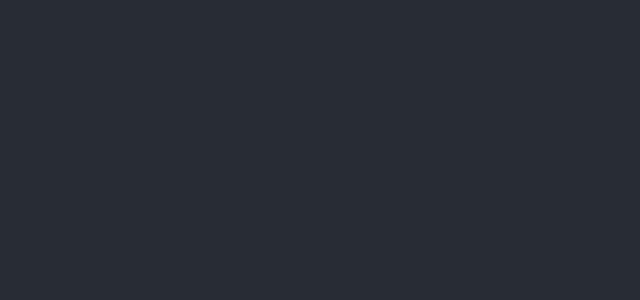
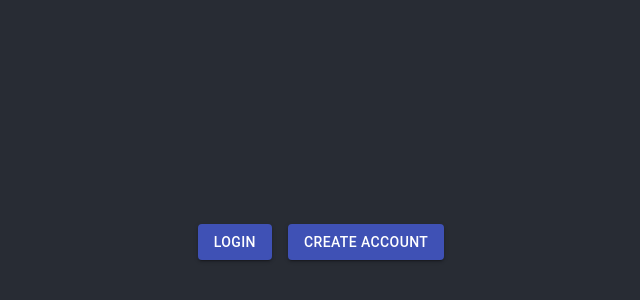
Before and after one commit to Scout2012/Music-Recommender, a React (Create React App) app in the folder music-frontend/: page / in a window 1280 px wide. Shown: the part 158-458 px from the top of the page, without its empty margins (319-959 px from the left). Built offline with nearby package versions, Linux system fonts and the light colour scheme.

Commit message:
created login and create account button

```diff
--- a/music-frontend/src/App.js
+++ b/music-frontend/src/App.js
@@ -1,10 +1,32 @@
 import './App.css';
+import Button from '@material-ui/core/Button';
+import Grid from '@material-ui/core/Grid';
 
 function App() {
   return (
     <div className="App">
       <header className="App-header">
-
+        <Grid
+            container
+            direction="row"
+            justify="center"
+            alignItems="center"
+          >
+        <Grid item xs={12}>
+          <Grid container justify="center" spacing={2}>
+              <Grid key={0} item>
+                <Button variant="contained" color="primary">
+                  Login
+                </Button>
+              </Grid>
+              <Grid key={1} item>
+                <Button variant="contained" color="primary">
+                  Create Account
+                </Button>
+              </Grid>
+          </Grid>
+        </Grid>
+        </Grid>
       </header>
     </div>
   );
```
